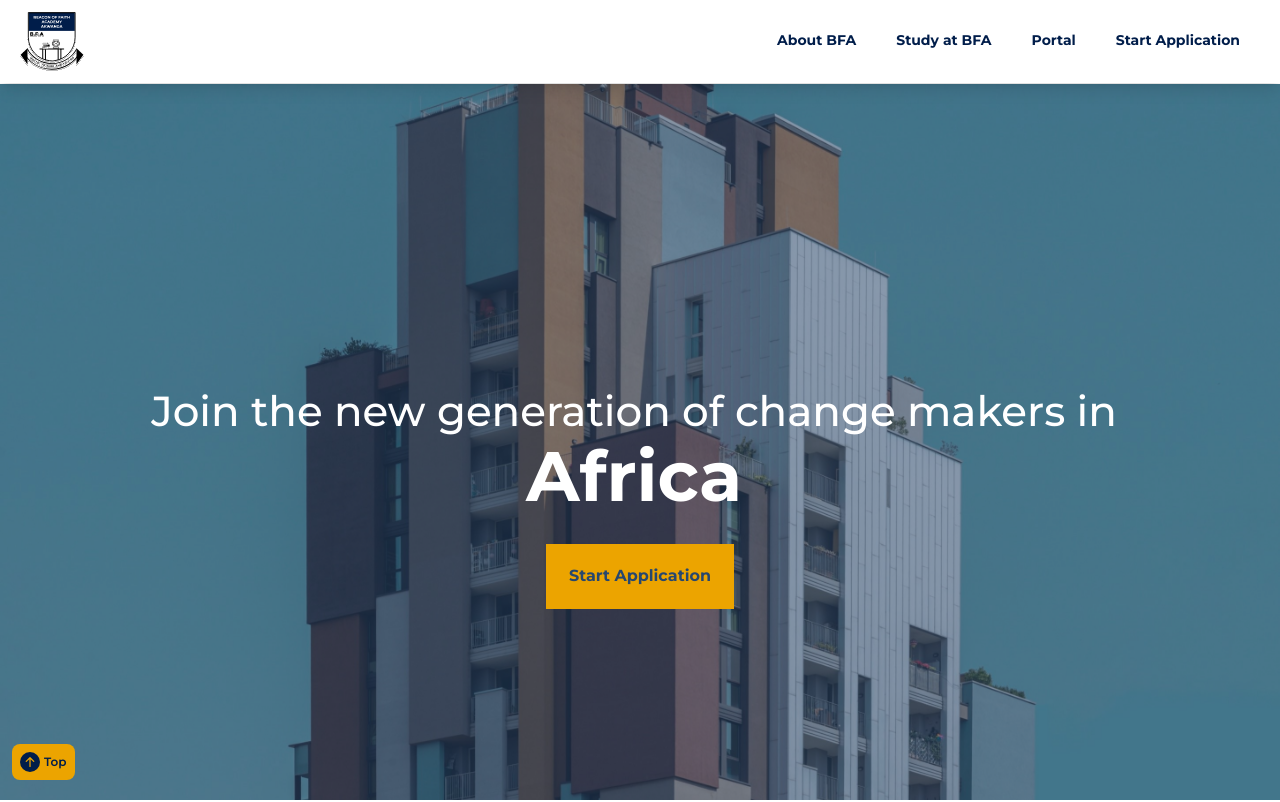
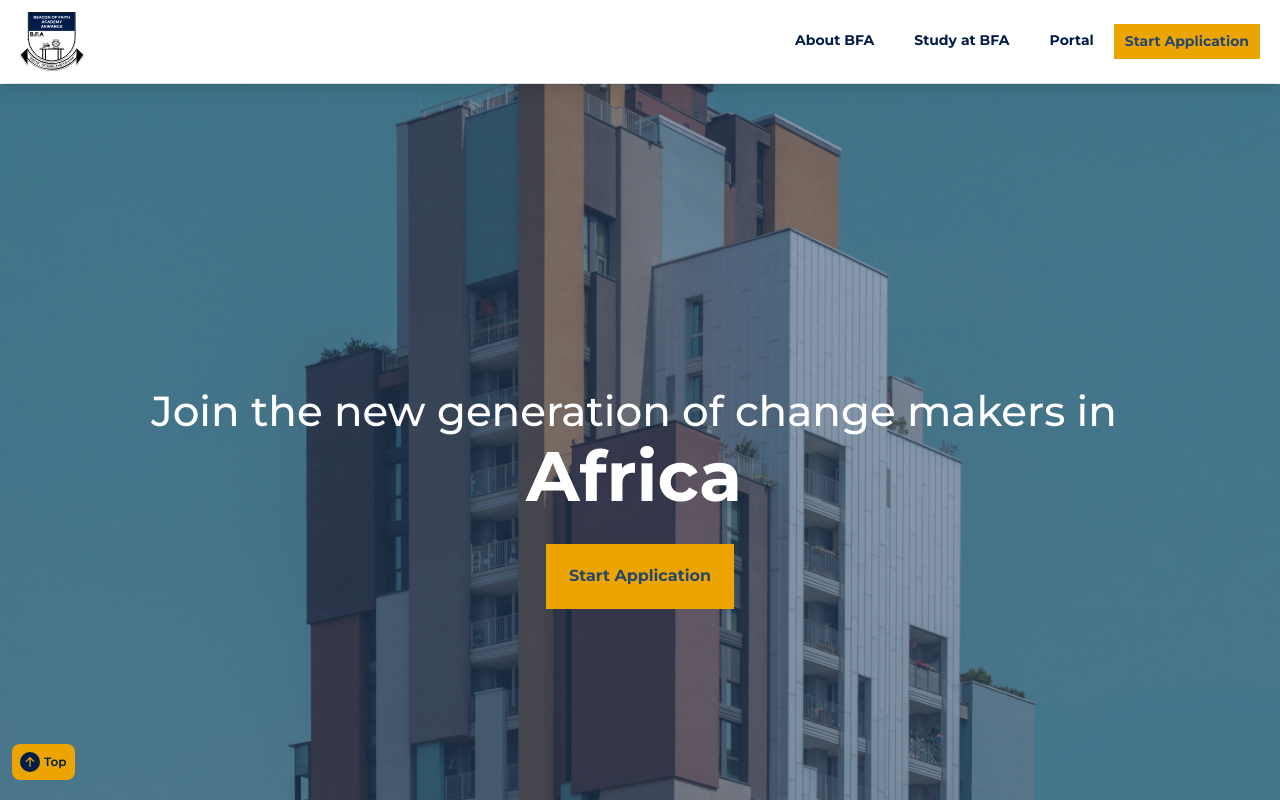
Before and after one commit to heysolomon/beaconoffaith, a React (Vite) app: page / in a window 1280 px wide. Shown: the top 802 px of the page. Built offline with nearby package versions, Linux system fonts and the light colour scheme.

Commit message:
new change

```diff
--- a/src/components/Navbar.jsx
+++ b/src/components/Navbar.jsx
@@ -47,12 +47,12 @@ const Navbar = () => {
       dropdown: true,
       open: null,
     },
-    {
-      id: 4,
-      name: "Start Application",
-      link: "",
-      dropdown: false,
-    },
+    // {
+    //   id: 4,
+    //   name: "Start Application",
+    //   link: "",
+    //   dropdown: false,
+    // },
   ];
   return (
     <nav className="w-screen fixed z-20">
@@ -79,13 +79,19 @@ const Navbar = () => {
 
               {item.dropdown && (
                 <div className="absolute left-0 right-0 w-full z-20 border-brand3 pt-6 hidden group-hover:block hover:block">
-                  <div className="relative left-0 right-0 bg-[#fff] h-[50vh] border border-brand">
+                  <div className="relative left-0 right-0 bg-[#fff] h-[50vh] border border-brand p-10">
                     {item.name}
                   </div>
                 </div>
               )}
             </ul>
           ))}
+
+          <Link to="h-full">
+            <button className="bg-brand3 text-brand2 hover:bg-[transparent] hover:text-brand3 hover:border-brand3 border-[3px] border-[transparent] font-mon font-[700] h-full px-2">
+              Start Application
+            </button>
+          </Link>
         </div>
       </div>
 
```
